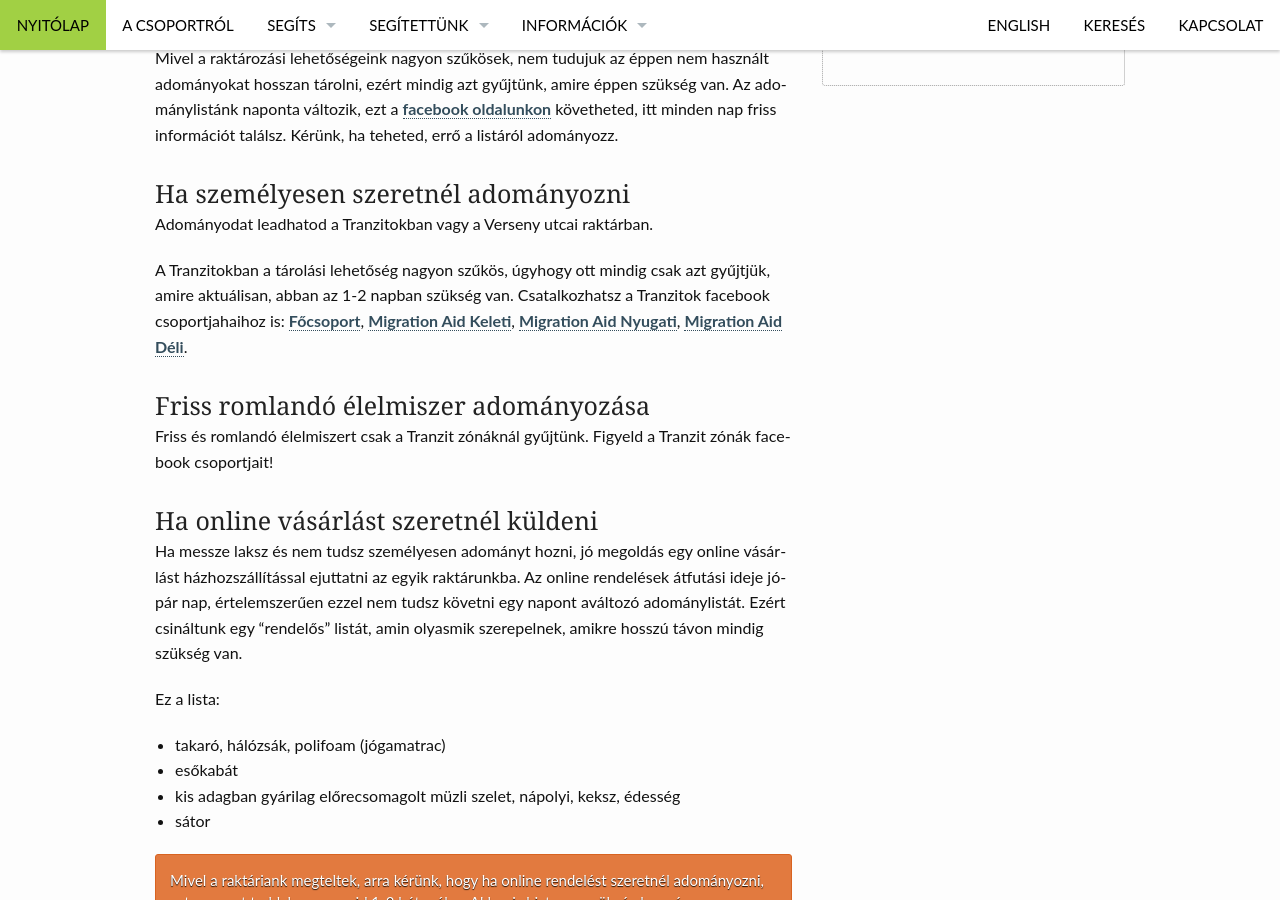
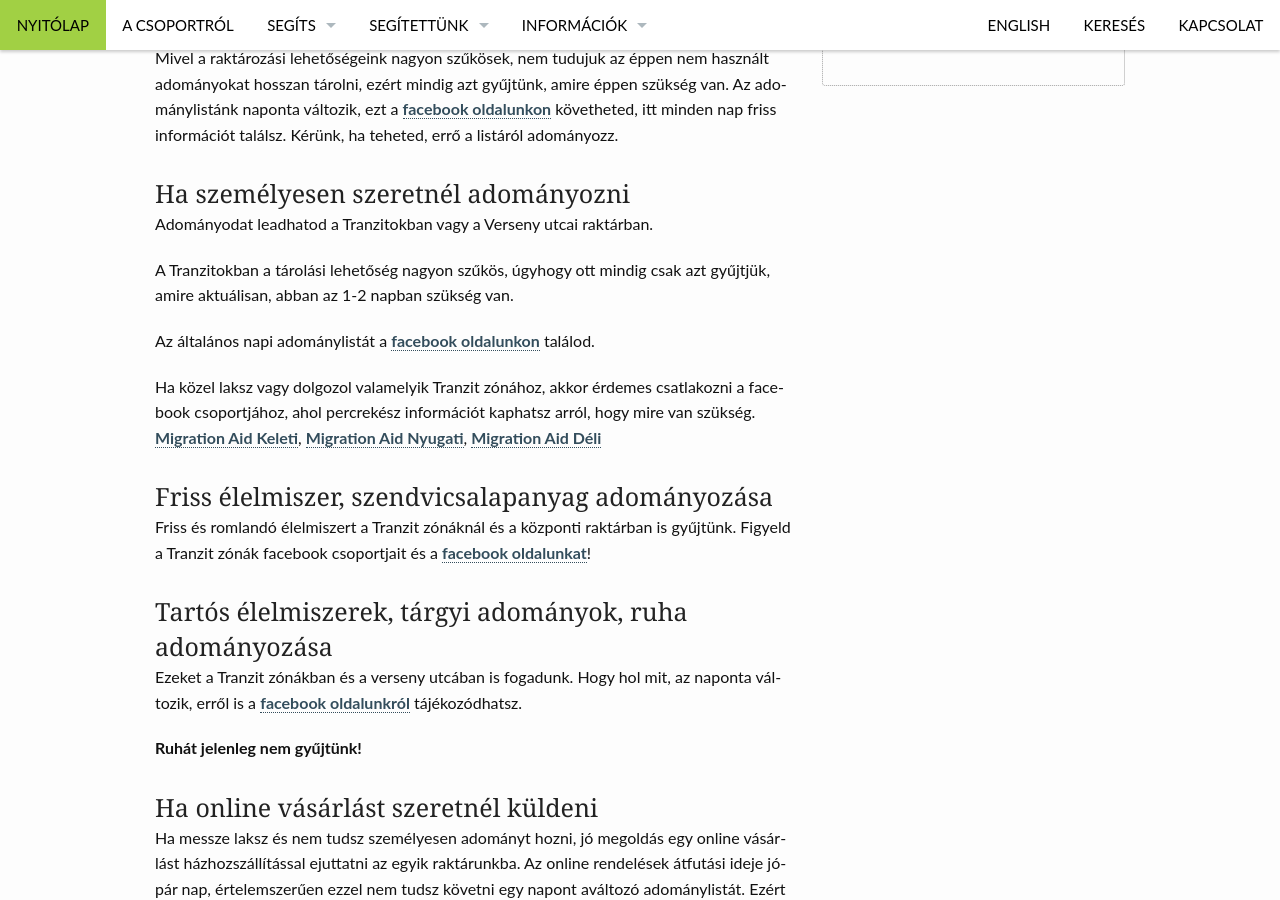
Before and after one commit to migaid/migaid.github.io, a Jekyll site: the page built from _posts/segits/2015-07-07-adomanyok.md, in a window 1280 px wide and 900 px high, scrolled down 1224 px. Built offline with Jekyll 4.4.1, drawn with Linux system fonts in a browser that asks for light colours.

Commit message:
small fix

```diff
--- a/_posts/segits/2015-07-07-adomanyok.md
+++ b/_posts/segits/2015-07-07-adomanyok.md
@@ -41,11 +41,21 @@ Mivel a raktározási lehetőségeink nagyon szűkösek, nem tudujuk az éppen n
 
 Adományodat leadhatod a Tranzitokban vagy a Verseny utcai raktárban.
 
-A Tranzitokban a tárolási lehetőség nagyon szűkös, úgyhogy ott mindig csak azt gyűjtjük, amire aktuálisan, abban az 1-2 napban szükség van. Csatalkozhatsz a Tranzitok facebook csoportjahaihoz is: [Főcsoport](https://www.facebook.com/groups/1602563053360018/), [Migration Aid Keleti](https://www.facebook.com/groups/835984696454826/), [Migration Aid Nyugati](https://www.facebook.com/groups/490046001145489/), [Migration Aid Déli](https://www.facebook.com/groups/1612866438993255/).
+A Tranzitokban a tárolási lehetőség nagyon szűkös, úgyhogy ott mindig csak azt gyűjtjük, amire aktuálisan, abban az 1-2 napban szükség van.
 
-### Friss romlandó élelmiszer adományozása
+Az általános napi adománylistát a [facebook oldalunkon](https://www.facebook.com/migrationaidhungary) találod.
 
-Friss és romlandó élelmiszert csak a Tranzit zónáknál gyűjtünk. Figyeld a Tranzit zónák facebook csoportjait!
+Ha közel laksz vagy dolgozol valamelyik Tranzit zónához, akkor érdemes csatlakozni a facebook csoportjához, ahol percrekész információt kaphatsz arról, hogy mire van szükség. [Migration Aid Keleti](https://www.facebook.com/groups/835984696454826/), [Migration Aid Nyugati](https://www.facebook.com/groups/490046001145489/), [Migration Aid Déli](https://www.facebook.com/groups/1612866438993255/)
+
+### Friss élelmiszer, szendvicsalapanyag adományozása
+
+Friss és romlandó élelmiszert a Tranzit zónáknál és a központi raktárban is gyűjtünk. Figyeld a Tranzit zónák facebook csoportjait és a [facebook oldalunkat](https://www.facebook.com/migrationaidhungary)!
+
+### Tartós élelmiszerek, tárgyi adományok, ruha adományozása
+
+Ezeket a Tranzit zónákban és a verseny utcában is fogadunk. Hogy hol mit, az naponta változik, erről is a [facebook oldalunkról](https://www.facebook.com/migrationaidhungary) tájékozódhatsz.
+
+**Ruhát jelenleg nem gyűjtünk!**
 
 ### Ha online vásárlást szeretnél küldeni
 
```
